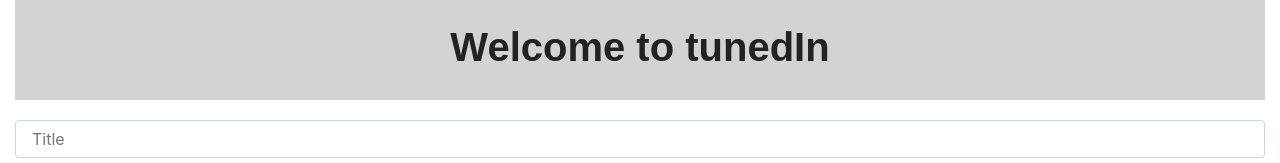
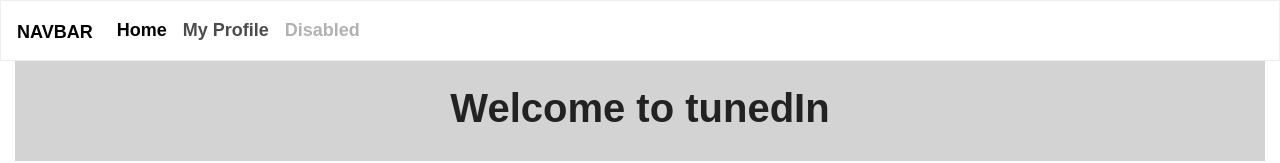
Before and after one commit to danilarsen16/Project3, a React (Create React App) app in the folder client/: page / in a window 1280 px wide. Shown: the top 163 px of the page. Built offline with nearby package versions, Linux system fonts and the light colour scheme; no server answers; a web font is replaced by a local one.

Commit message:
src folder (#2)

```diff
--- a/client/src/App.js
+++ b/client/src/App.js
@@ -2,12 +2,12 @@
 import { BrowserRouter as Router, Route, Switch } from "react-router-dom";
 import Books from "./pages/Books";
 import Detail from "./pages/Detail";
-// import Nav from "./components/Nav";
+import Nav from "./components/Nav";
 
 const App = () => (
   <Router>
     <div>
-      {/* <Nav /> */}
+      <Nav />
       <Switch>
         <Route exact path="/" component={Books} />
         <Route exact path="/books" component={Books} />
--- /dev/null
+++ b/client/src/components/Nav/Nav.js
@@ -0,0 +1,27 @@
+import React from "react";
+
+const Nav = () => (
+<nav className="navbar navbar-expand-lg navbar-light bg-light">
+<a className="navbar-brand" href="#">Navbar</a>
+<button className="navbar-toggler" type="button" data-toggle="collapse" data-target="#navbarSupportedContent" aria-controls="navbarSupportedContent" aria-expanded="false" aria-label="Toggle navigation">
+  <span className="navbar-toggler-icon"></span>
+</button>
+
+<div className="collapse navbar-collapse" id="navbarSupportedContent">
+  <ul className="navbar-nav mr-auto">
+    <li className="nav-item active">
+      <a className="nav-link" href="/listings">Home<span className="sr-only">(current)</span></a>
+    </li>
+    <li className="nav-item">
+      <a className="nav-link" href="">My Profile</a>
+    </li>
+    <li className="nav-item">
+      <a className="nav-link disabled" href="#">Disabled</a>
+    </li>
+  </ul>
+</div>
+</nav>
+
+)
+
+export default Nav;
--- /dev/null
+++ b/client/src/components/Nav/index.js
@@ -0,0 +1 @@
+export { default } from "./Nav";
```
